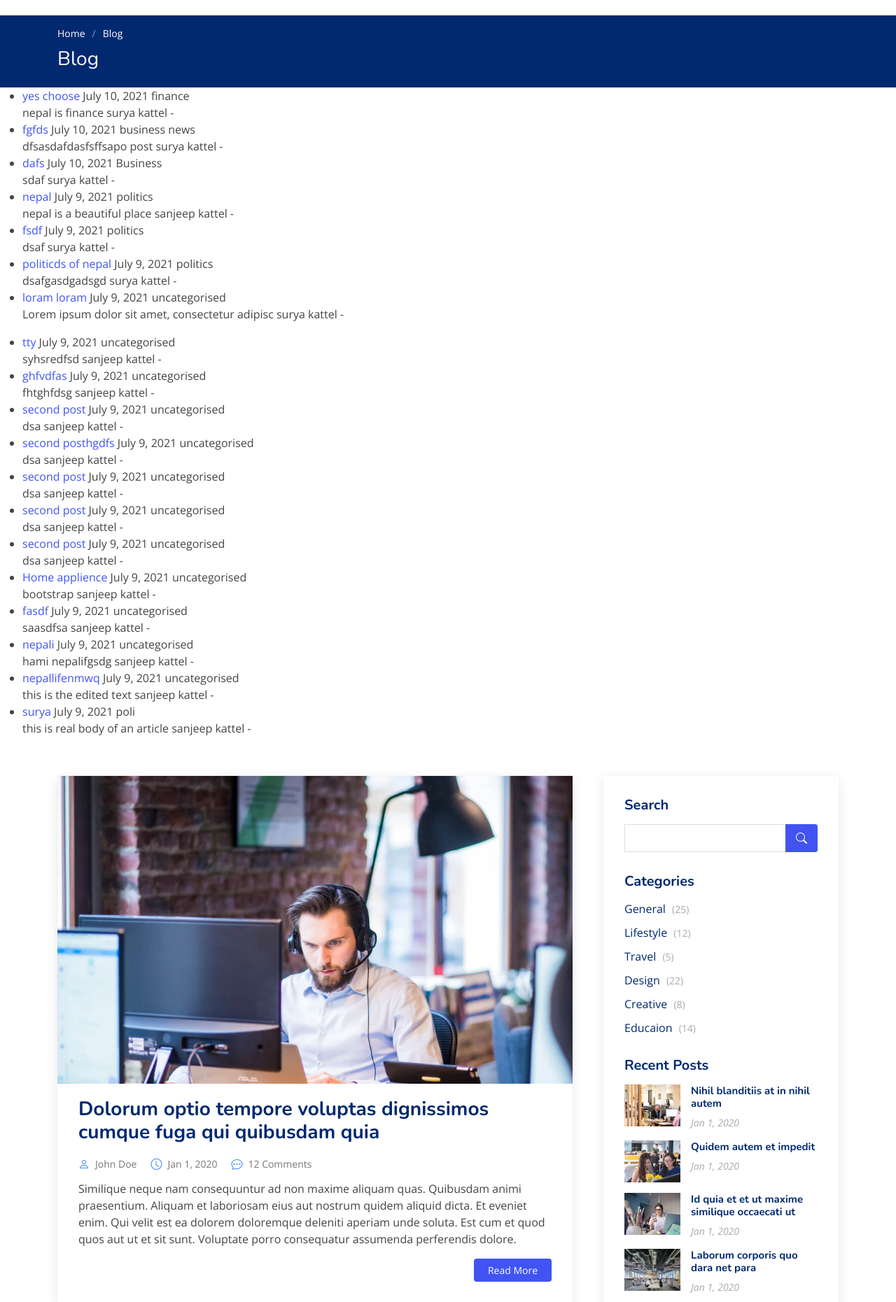
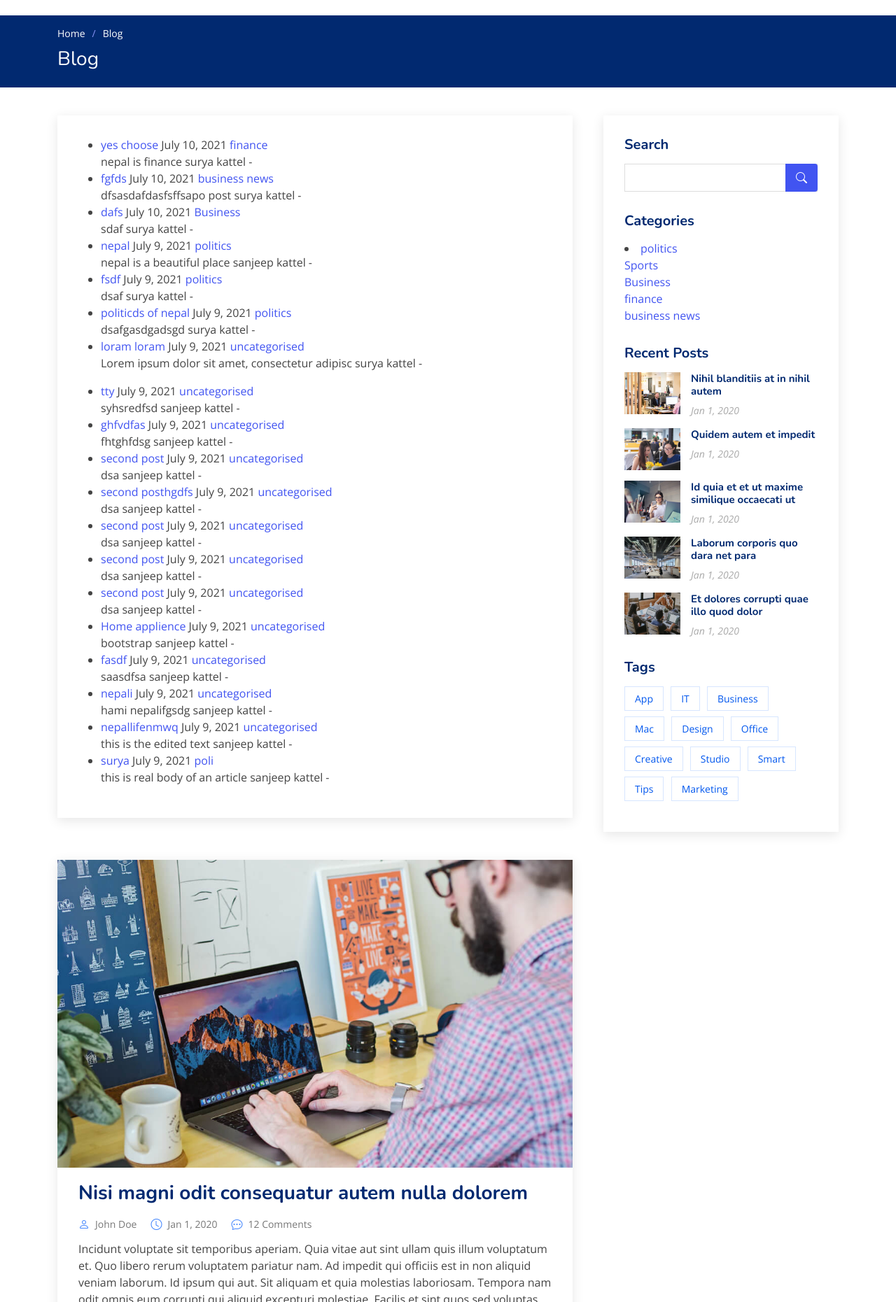
Before and after one commit to jackabnana/tradenepalonline, a Django app: page /blog/ in a window 1280 px wide. Shown: the part 84-1945 px from the top of the page at 70% size. Run offline with Django 3.2, Linux system fonts and the light colour scheme; data comes from the database, SQL or seed files in the repository; both versions use the stored data as it was after the commit; some libraries are stand-ins or nearby versions.

Commit message:
things changed

```diff
--- a/online/blog/urls.py
+++ b/online/blog/urls.py
@@ -1,10 +1,11 @@
 
 from django.urls import path
 from . import views
-from .views import AddPostView, ArticleDetailView, CategoryView, UpdatePostView, DeletePostView, AddCategoryView
+from .views import AddPostView, ArticleDetailView, UpdatePostView, DeletePostView, AddCategoryView
 
 
 urlpatterns = [
+
    path('', views.index, name="home"),
    path('about/', views.about, name="about"),
    path('article/<int:pk>', ArticleDetailView.as_view(), name="article-detail"),
@@ -12,6 +13,5 @@ urlpatterns = [
    path('article/edit/<int:pk>', UpdatePostView.as_view(), name="update_post"),
    path('article/<int:pk>/remove', DeletePostView.as_view(), name="delete_post"),
    path('add_category/', AddCategoryView.as_view(), name="add_category"),
-   path('category/<str:cats>/', CategoryView, name='category'),
-
+   path('category/<str:cats>/', views.CategoryView, name='category'),
 ]
--- a/online/blog/views.py
+++ b/online/blog/views.py
@@ -16,14 +16,22 @@ def about (request):
     return render(request, 'about.html', {})
 
 def CategoryView (request, cats):
-    category_posts = Post.objects.filter(category=cats),
-    return render(request, 'categories.html', {'cats':cats, 'category_posts':category_posts})
+    category_posts = Post.objects.filter(category=cats.replace('-', ' '))
+    return render(request, 'categories.html', {'cats':cats.title().replace('-', ' '), 'category_posts':category_posts})
 
 class BlogView(ListView):
     model = Post
     template_name = 'blog.html'
+    #ordering = ['-post_date']
+    cats = Category.objects.all()
     ordering = ['-id']
-    #ordering = ['-post_date']
+
+    def get_context_data(self, *args, **kwargs):
+        cat_menu = Category.objects.all()
+        context = super(BlogView, self).get_context_data(*args, **kwargs)
+        context["cat_menu"] = cat_menu
+        return context
+
 
 class ArticleDetailView(DetailView):
     model =Post
--- a/online/templates/blog-single.html
+++ b/online/templates/blog-single.html
@@ -31,7 +31,8 @@
           <div class="col-lg-8 entries">
 
             <div class="form-group">
-              <h1>{{ post.title }}</h1>
+              current user: {{ user.id }}
+              <h1>{{ post.title }} - {{ post.author.id }}</h1>
               <small>By: {{ post.author.first_name }}
                 {{ post.author.last_name }}- {{ post.post_date }}
 
--- a/online/templates/blog.html
+++ b/online/templates/blog.html
@@ -21,27 +21,7 @@
 
       </div>
     </section><!-- End Breadcrumbs -->
-    <ul>
 
-      {% for post in object_list%}
-        <li>
-         <a href="{% url 'article-detail' post.pk %}">{{ post.title}}</a>
-         {{ post.post_date }}
-         {{ post.category }}
-
-          <br/>
-          {{ post.body |slice:":50"|safe}}
-          {{ post.author.first_name}}
-          {{ post.author.last_name}}
-          -
-          {% if user.is_authenticated %}
-          <a href="{% url 'update_post' post.pk %}">Edit</a>
-          <a href="{% url 'delete_post' post.pk %}">Delete</a>
-          {% endif %}
-        </li>
-
-      {% endfor%}
-      </ul>
 
 
     <!-- ======= Blog Section ======= -->
@@ -53,32 +33,27 @@
           <div class="col-lg-8 entries">
 
             <article class="entry">
+              <ul>
 
-              <div class="entry-img">
-                <img src="assets/img/blog/blog-1.jpg" alt="" class="img-fluid">
-              </div>
+                {% for post in object_list%}
+                  <li>
+                   <a href="{% url 'article-detail' post.pk %}">{{ post.title}}</a>
+                   {{ post.post_date }}
+                   <a href="{% url 'category' post.category|slugify %}"> {{post.category }}</a>
 
-              <h2 class="entry-title">
-                <a href="blog-single.html">Dolorum optio tempore voluptas dignissimos cumque fuga qui quibusdam quia</a>
-              </h2>
+                    <br/>
+                    {{ post.body |slice:":50"|safe}}
+                    {{ post.author.first_name}}
+                    {{ post.author.last_name}}
+                    -
+                    {% if user.is_authenticated %}
+                    <a href="{% url 'update_post' post.pk %}">Edit</a>
+                    <a href="{% url 'delete_post' post.pk %}">Delete</a>
+                    {% endif %}
+                  </li>
 
-              <div class="entry-meta">
-                <ul>
-                  <li class="d-flex align-items-center"><i class="bi bi-person"></i> <a href="blog-single.html">John Doe</a></li>
-                  <li class="d-flex align-items-center"><i class="bi bi-clock"></i> <a href="blog-single.html"><time datetime="2020-01-01">Jan 1, 2020</time></a></li>
-                  <li class="d-flex align-items-center"><i class="bi bi-chat-dots"></i> <a href="blog-single.html">12 Comments</a></li>
+                {% endfor%}
                 </ul>
-              </div>
-
-              <div class="entry-content">
-                <p>
-                  Similique neque nam consequuntur ad non maxime aliquam quas. Quibusdam animi praesentium. Aliquam et laboriosam eius aut nostrum quidem aliquid dicta.
-                  Et eveniet enim. Qui velit est ea dolorem doloremque deleniti aperiam unde soluta. Est cum et quod quos aut ut et sit sunt. Voluptate porro consequatur assumenda perferendis dolore.
-                </p>
-                <div class="read-more">
-                  <a href="blog-single.html">Read More</a>
-                </div>
-              </div>
 
             </article><!-- End blog entry -->
 
@@ -187,14 +162,14 @@
 
               <h3 class="sidebar-title">Categories</h3>
               <div class="sidebar-item categories">
-                <ul>
-                  <li><a href="#">General <span>(25)</span></a></li>
-                  <li><a href="#">Lifestyle <span>(12)</span></a></li>
-                  <li><a href="#">Travel <span>(5)</span></a></li>
-                  <li><a href="#">Design <span>(22)</span></a></li>
-                  <li><a href="#">Creative <span>(8)</span></a></li>
-                  <li><a href="#">Educaion <span>(14)</span></a></li>
-                </ul>
+
+                 <li>
+                  {% for item in cat_menu %}
+                  <a href="{% url 'category' item|slugify %}">{{item }}</a></br>
+                  {% endfor %}
+                </li>
+
+
               </div><!-- End sidebar categories-->
 
               <h3 class="sidebar-title">Recent Posts</h3>
@@ -258,5 +233,8 @@
     </section><!-- End Blog Section -->
 
   </main><!-- End #main -->
+  {% for item in cat_menu %}
+  {{ item }}</br>
+  {% endfor %}
 
   {% endblock content %}
```
Also changed, not shown: online/templates/categories.html (+6 -1 lines), online/db.sqlite3, online/shop-store-flat-icon-vector-14270828.jpg (deleted), online/shop-store-flat-icon-vector-14270828_k6jqLGd.jpg (deleted), online/shop-store-flat-icon-vector-14270828_zXa0mxs.jpg (deleted).
